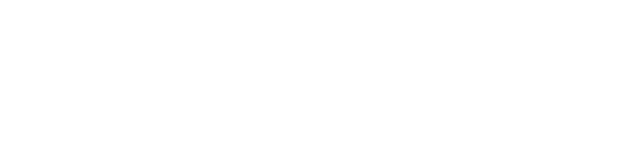
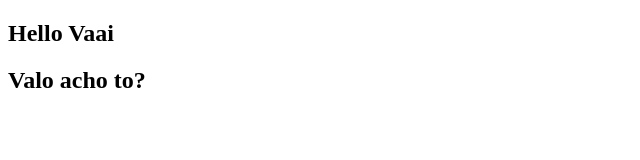
Before and after one commit to expertazi/my-frist-repo, a plain HTML site: page index.html in a window 1280 px wide. Shown: the whole page, without its empty margins (0-640 px from the left). Drawn offline with Linux system fonts and the light colour scheme.

Commit message:
h2 likhsi

```diff
--- a/index.html
+++ b/index.html
@@ -7,6 +7,7 @@
     <title>Document</title>
 </head>
 <body>
-
+    <h2>Hello Vaai</h2>
+    <h2>Valo acho to? </h2>
 </body>
 </html>
```
